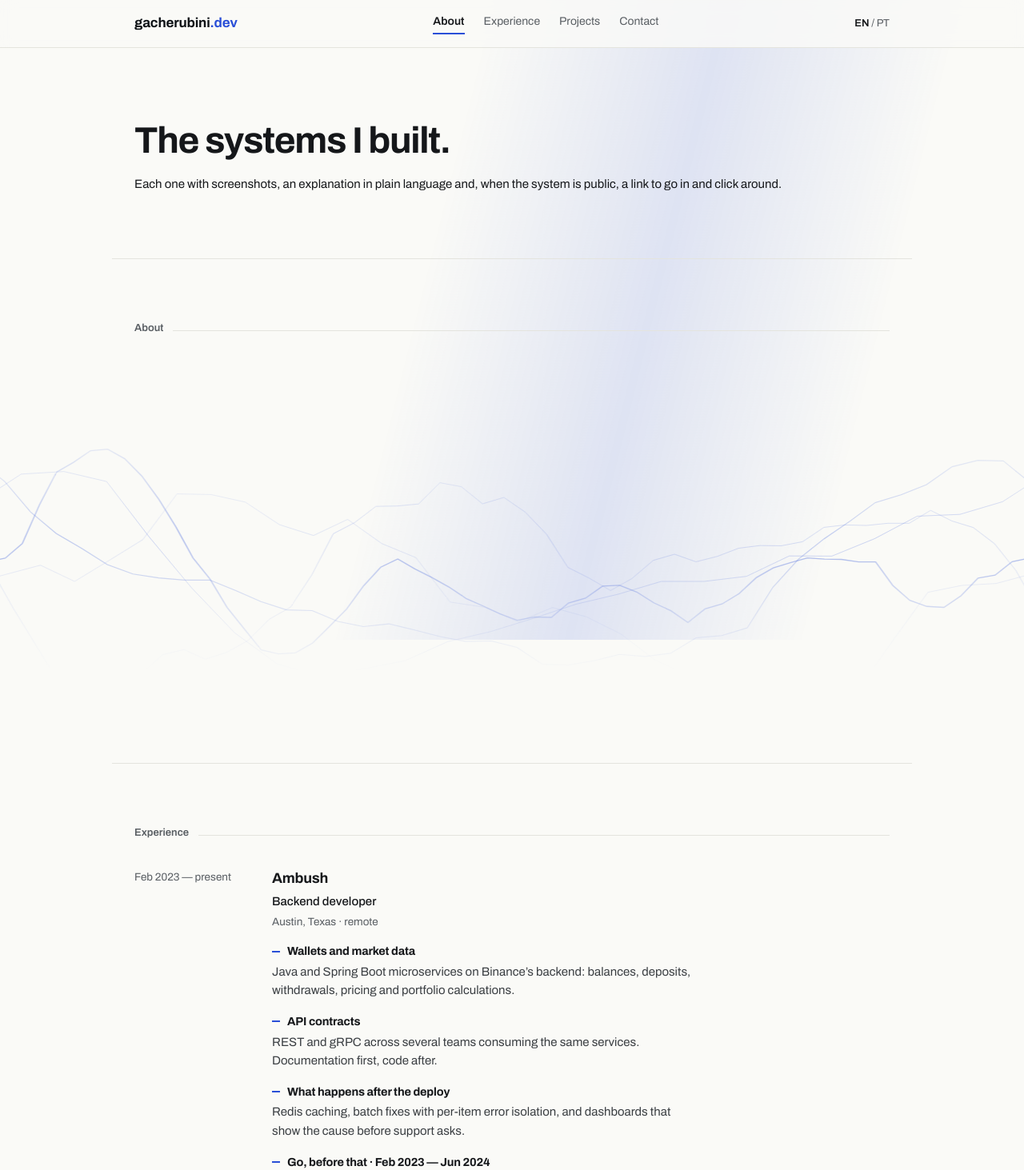
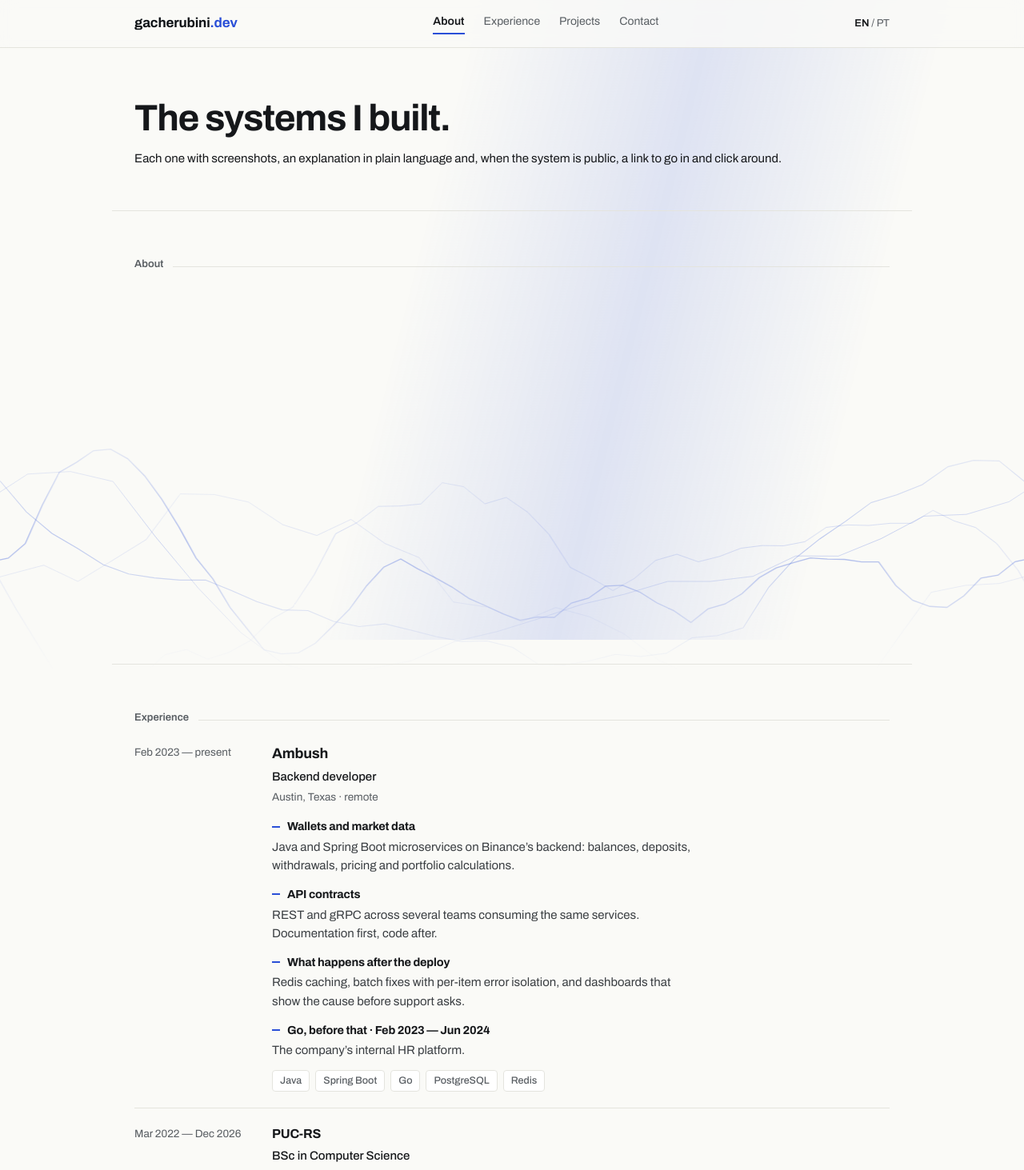
Before and after one commit to gacherubini/portfolio, a Next.js app: page /en in a window 1280 px wide. Shown: the top 1463 px of the page at 80% size. Built offline with nearby package versions, Linux system fonts and the light colour scheme.

Commit message:
style(home): aperta ritmo vertical, menos branco

```diff
--- a/app/globals.css
+++ b/app/globals.css
@@ -76,10 +76,10 @@ nav a[aria-current] { color: var(--tinta); font-weight: 600; border-bottom-color
 .idioma a { text-decoration: none; }
 .idioma a:hover { color: var(--tinta); }
 
-.abertura-home { padding-block: 92px 80px; }
+.abertura-home { padding-block: 64px 52px; }
 .abertura-home h1 {
   font-size: 46px; line-height: 1.08; font-weight: 700;
-  letter-spacing: -.028em; margin: 0 0 18px; max-width: 15ch;
+  letter-spacing: -.028em; margin: 0 0 14px; max-width: 15ch;
 }
 .abertura p { margin: 0; color: var(--calmo); font-size: 17px; max-width: 54ch; }
 
@@ -89,13 +89,13 @@ nav a[aria-current] { color: var(--tinta); font-weight: 600; border-bottom-color
 /* `padding-block`, nunca o atalho: `.secao` divide o elemento com `.wrap`,
    as duas têm especificidade (0,1,0), e um atalho levaria a goteira lateral
    junto. É a regra do topo desta folha. */
-.secao { padding-block: 76px; border-top: 1px solid var(--regua); }
+.secao { padding-block: 56px; border-top: 1px solid var(--regua); }
 .secao > h2 {
-  margin: 0 0 34px; font-size: 13px; font-weight: 600; color: var(--calmo);
+  margin: 0 0 22px; font-size: 13px; font-weight: 600; color: var(--calmo);
   display: flex; align-items: baseline; gap: 12px;
 }
 .secao > h2::after { content: ""; flex: 1; height: 1px; background: var(--regua); }
-.projetos-apoio { margin: -14px 0 34px; font-size: 16px; color: var(--calmo); max-width: 56ch; }
+.projetos-apoio { margin: -6px 0 24px; font-size: 16px; color: var(--calmo); max-width: 56ch; }
 
 /* --- a faixa de projeto, hoje um cartão ------------------------------------------------ */
 /* Atravessava a tela inteira; hoje é um cartão dentro da coluna de 1000px.
@@ -106,10 +106,10 @@ nav a[aria-current] { color: var(--tinta); font-weight: 600; border-bottom-color
    `closest('.faixa')` para posicionar a prancha aberta, e a folha tem
    dezenas de regras presas a ele — renomear por causa do desenho novo
    trocaria um nome interno por risco de quebra silenciosa. */
-.cartoes { display: grid; gap: 22px; }
+.cartoes { display: grid; gap: 18px; }
 .faixa {
   background: var(--fundo); color: var(--texto);
-  border-radius: 14px; padding: 38px 40px; overflow: hidden;
+  border-radius: 14px; padding: 30px 32px; overflow: hidden;
 }
 /* A regra global usa `currentColor`, que dentro de `.cta` é `--ctaTexto` — e
    em Revy e Autotune `--ctaTexto` é igual a `--fundo` do próprio cartão
@@ -117,7 +117,7 @@ nav a[aria-current] { color: var(--tinta); font-weight: 600; border-bottom-color
    `verificarTema` garante ≥ 3:1 contra `--fundo` nas quatro paletas. */
 .faixa a:focus-visible { outline: 2px solid var(--destaque); outline-offset: 3px; }
 .faixa .grade {
-  display: grid; grid-template-columns: 1fr 1.08fr; gap: 40px; align-items: center;
+  display: grid; grid-template-columns: 1fr 1.08fr; gap: 32px; align-items: center;
 }
 /* `grid-column` explícito avança o cursor de auto-placement em DOM order:
    sem `grid-row` fixo, `.col-texto` (que vem primeiro no DOM) tomava a
@@ -135,9 +135,9 @@ nav a[aria-current] { color: var(--tinta); font-weight: 600; border-bottom-color
   margin: 0 0 0 auto; font-size: 11.5px; font-weight: 600;
   border: 1px solid var(--borda); border-radius: 999px; padding: 3px 10px; opacity: .85;
 }
-.resumo { font-size: 16px; margin: 0 0 22px; max-width: 46ch; line-height: 1.55; opacity: .92; }
+.resumo { font-size: 16px; margin: 0 0 18px; max-width: 46ch; line-height: 1.55; opacity: .92; }
 
-.numeros { display: flex; gap: 32px; margin-bottom: 26px; flex-wrap: wrap; }
+.numeros { display: flex; gap: 32px; margin-bottom: 20px; flex-wrap: wrap; }
 /* Escopadas no cartão: a régua da página do projeto reusa `.num` com o
    rótulo em `var(--calmo)`, e calmo não aguenta opacity. Ver Tarefa 13. */
 .faixa .num b {
@@ -173,19 +173,19 @@ nav a[aria-current] { color: var(--tinta); font-weight: 600; border-bottom-color
    300px no meio do bloco. */
 .sobre .grade {
   display: grid; grid-template-columns: minmax(0, 1fr) 268px;
-  gap: 64px; align-items: start;
+  gap: 48px; align-items: start;
 }
 .sobre .lede {
-  margin: 0 0 26px; font-size: 28px; line-height: 1.22; font-weight: 700;
+  margin: 0 0 18px; font-size: 28px; line-height: 1.22; font-weight: 700;
   letter-spacing: -.025em; max-width: 20ch;
 }
-.sobre p.corpo { margin: 0 0 16px; font-size: 16.5px; line-height: 1.6; max-width: 58ch; color: #2A2E32; }
+.sobre p.corpo { margin: 0 0 14px; font-size: 16.5px; line-height: 1.6; max-width: 58ch; color: #2A2E32; }
 .sobre p.corpo:last-child { margin-bottom: 0; }
 
 /* --- a experiência ------------------------------------------------------ */
 .posto {
   display: grid; grid-template-columns: 138px minmax(0, 1fr);
-  gap: 34px; padding: 26px 0; border-bottom: 1px solid var(--regua);
+  gap: 34px; padding: 20px 0; border-bottom: 1px solid var(--regua);
 }
 .posto:first-of-type { padding-top: 0; }
 .posto:last-of-type { border-bottom: 0; padding-bottom: 0; }
@@ -197,7 +197,7 @@ nav a[aria-current] { color: var(--tinta); font-weight: 600; border-bottom-color
 /* CADA LINHA DO CARGO É UM BLOCO COM TÍTULO, não um bullet: quem varre a
    página lê só os títulos e decide onde parar. Lista de frases soltas do
    mesmo tamanho obriga a ler tudo ou nada. */
-.blocos { margin: 0; display: grid; gap: 15px; }
+.blocos { margin: 0; display: grid; gap: 12px; }
 .blocos dt { font-size: 14.5px; font-weight: 700; letter-spacing: -.012em; margin-bottom: 3px; }
 /* Fio curto no lugar do marcador: cada bloco é uma frente de trabalho, não
    item de compra. */
@@ -208,7 +208,7 @@ nav a[aria-current] { color: var(--tinta); font-weight: 600; border-bottom-color
 }
 .blocos dd { margin: 0; font-size: 15px; line-height: 1.58; max-width: 62ch; color: #3A3E42; }
 
-.pilha { margin: 14px 0 0; display: flex; gap: 7px; flex-wrap: wrap; }
+.pilha { margin: 12px 0 0; display: flex; gap: 7px; flex-wrap: wrap; }
 .pilha span {
   font-size: 12.5px; font-weight: 500; color: var(--calmo);
   border: 1px solid var(--regua); border-radius: 4px; padding: 3px 9px; background: #fff;
@@ -224,7 +224,7 @@ nav a[aria-current] { color: var(--tinta); font-weight: 600; border-bottom-color
 .rail dd { margin: 2px 0 0; font-size: 14px; font-weight: 500; line-height: 1.4; }
 
 /* --- o fechamento, na cor da casa --------------------------------------- */
-.fechamento { background: var(--dev); color: #fff; padding: 58px 0 52px; margin-top: 76px; }
+.fechamento { background: var(--dev); color: #fff; padding: 44px 0 40px; margin-top: 56px; }
 .fechamento .linha { display: grid; grid-template-columns: 1fr auto; gap: 56px; align-items: end; }
 .canais { display: flex; flex-direction: column; gap: 16px; }
 .canal { margin: 0; display: flex; align-items: baseline; gap: 12px; flex-wrap: wrap; }
@@ -251,7 +251,7 @@ nav a[aria-current] { color: var(--tinta); font-weight: 600; border-bottom-color
 .perfis a.curriculo span { font-weight: 400; opacity: .85; font-size: 13px; }
 
 .assinatura {
-  margin-top: 44px; padding-top: 18px; border-top: 1px solid rgba(255,255,255,.22);
+  margin-top: 32px; padding-top: 18px; border-top: 1px solid rgba(255,255,255,.22);
   display: flex; justify-content: space-between; gap: 20px; flex-wrap: wrap;
   font-size: 13px; opacity: .88;
 }
@@ -263,12 +263,12 @@ nav a[aria-current] { color: var(--tinta); font-weight: 600; border-bottom-color
 .fechamento a:focus-visible { outline: 2px solid #fff; outline-offset: 3px; }
 
 @media (max-width: 900px) {
-  .abertura-home { padding-block: 56px 48px; }
+  .abertura-home { padding-block: 40px 32px; }
   .abertura-home h1 { font-size: 33px; }
-  .secao { padding-block: 52px; }
+  .secao { padding-block: 40px; }
   .posto { grid-template-columns: 1fr; gap: 8px; }
   nav { gap: 16px; font-size: 13px; }
-  .sobre .grade { grid-template-columns: 1fr; gap: 40px; }
+  .sobre .grade { grid-template-columns: 1fr; gap: 32px; }
   .sobre .lede { font-size: 23px; }
   .fechamento .linha { grid-template-columns: 1fr; gap: 34px; align-items: start; }
   .perfis { flex-direction: row; gap: 22px; align-items: flex-start; flex-wrap: wrap; }
```
Also changed, not shown: 1 other file (tests, documents, lock files or other folders).
